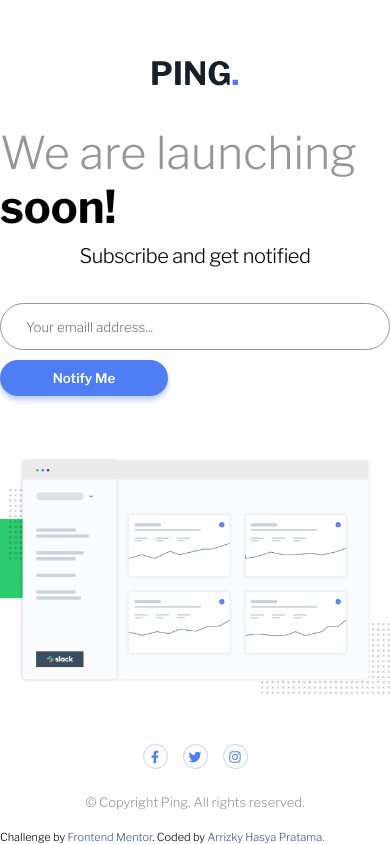
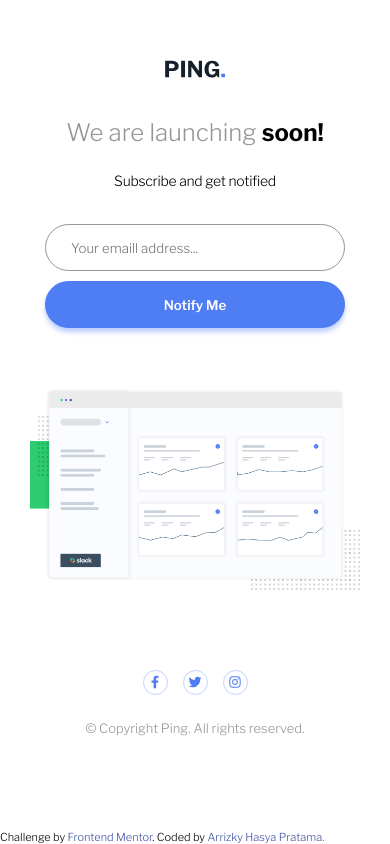
Before and after one commit to arrizkyhp/fm-ping-coming-soon-page, a React (Create React App) app: page / in a window 390 px wide. Built offline with nearby package versions, Linux system fonts and the light colour scheme.

Commit message:
add responsive | deploy

```diff
--- a/package.json
+++ b/package.json
@@ -1,4 +1,5 @@
 {
+  "homepage": "https://arrizkyhp.github.io/fm-ping-coming-soon-page/",
   "name": "ping-coming-soon-page",
   "version": "0.1.0",
   "private": true,
@@ -19,6 +20,8 @@
     "web-vitals": "^1.1.2"
   },
   "scripts": {
+    "predeploy": "npm run build",
+    "deploy": "gh-pages -d build",
     "start": "react-scripts start",
     "build": "react-scripts build",
     "test": "react-scripts test",
@@ -41,5 +44,8 @@
       "last 1 firefox version",
       "last 1 safari version"
     ]
+  },
+  "devDependencies": {
+    "gh-pages": "^3.2.3"
   }
 }
--- a/src/assets/css/style.css
+++ b/src/assets/css/style.css
@@ -138,6 +138,12 @@ body {
           animation-duration: 3s;
   -webkit-animation-fill-mode: forwards;
           animation-fill-mode: forwards;
+}
+@media (max-width: 480px) {
+  .btn {
+    max-width: 18.75rem;
+    height: 2.9375rem;
+  }
 }
 
 @-webkit-keyframes spin {
@@ -284,6 +290,7 @@ form .form-group input {
 form .form-group input.error-message {
   border: 1px solid #ff5263;
   margin: 0rem auto;
+  margin-bottom: 1.25rem;
 }
 @media (max-width: 480px) {
   form .form-group {
@@ -291,7 +298,7 @@ form .form-group input.error-message {
     -webkit-box-direction: normal;
         -ms-flex-direction: column;
             flex-direction: column;
-    width: 100%;
+    max-width: 18.75rem;
   }
 }
 form .error {
@@ -301,6 +308,12 @@ form .error {
   left: 1.5625rem;
   font-size: 0.6875rem;
   font-style: italic;
+}
+@media (max-width: 480px) {
+  form .error {
+    top: 3.125rem;
+    left: 3.125rem;
+  }
 }
 
 .header {
@@ -326,20 +339,42 @@ form .error {
   max-width: 5.375rem;
   margin-bottom: 2.5rem;
 }
+@media (max-width: 480px) {
+  .header .logo {
+    max-width: 3.75rem;
+  }
+}
 .header .title {
   font-size: 2.8125rem;
   margin-bottom: 0.625rem;
+}
+@media (max-width: 480px) {
+  .header .title {
+    font-size: 1.5rem;
+    margin-bottom: 1.5625rem;
+  }
 }
 .header .description {
   font-size: 1.25rem;
   letter-spacing: -0.02em;
   margin-bottom: 2.1875rem;
 }
+@media (max-width: 480px) {
+  .header .description {
+    font-size: 0.875rem;
+  }
+}
 
 .hero {
   width: 100%;
   max-width: 35rem;
   margin-bottom: 3.125rem;
+}
+@media (max-width: 480px) {
+  .hero {
+    margin-bottom: 5rem;
+    max-width: 20.625rem;
+  }
 }
 
 .bottom {
--- a/src/assets/scss/components/_button.scss
+++ b/src/assets/scss/components/_button.scss
@@ -36,6 +36,11 @@
       animation-fill-mode: forwards;
     }
   }
+
+  @include breakpoint-max(sm) {
+    max-width: rem(300);
+    height: rem(47);
+  }
 }
 
 @keyframes spin {
--- a/src/assets/scss/layout/_hero.scss
+++ b/src/assets/scss/layout/_hero.scss
@@ -4,4 +4,9 @@
   width: 100%;
   max-width: rem(560);
   margin-bottom: rem(50);
+
+  @include breakpoint-max(sm) {
+    margin-bottom: rem(80);
+    max-width: rem(330);
+  }
 }
```
Also changed, not shown: src/assets/scss/components/_formEmail.scss (+7 -2 lines), src/assets/scss/layout/_header.scss (+13 -0 lines), 2 other files (tests, documents, lock files or other folders).
